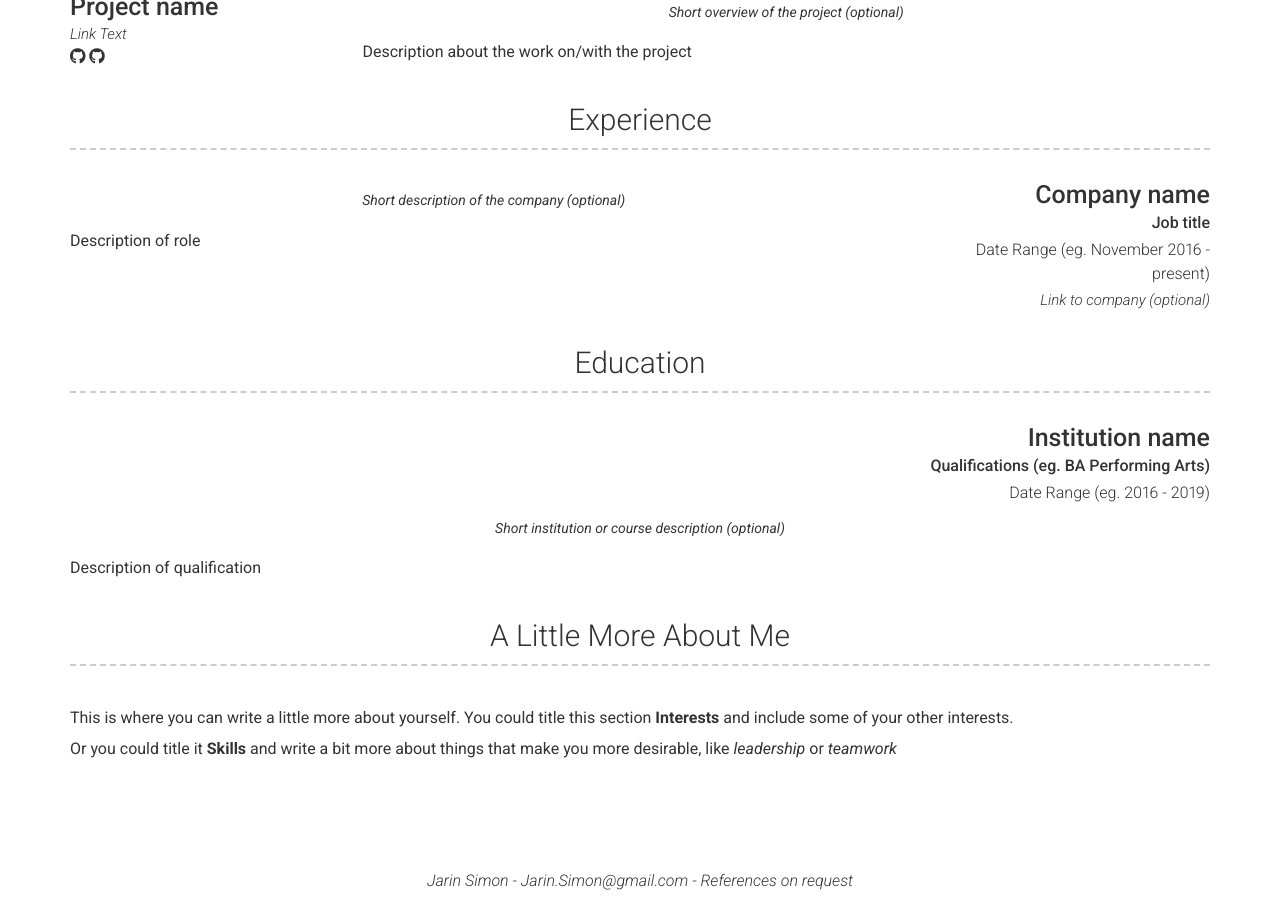
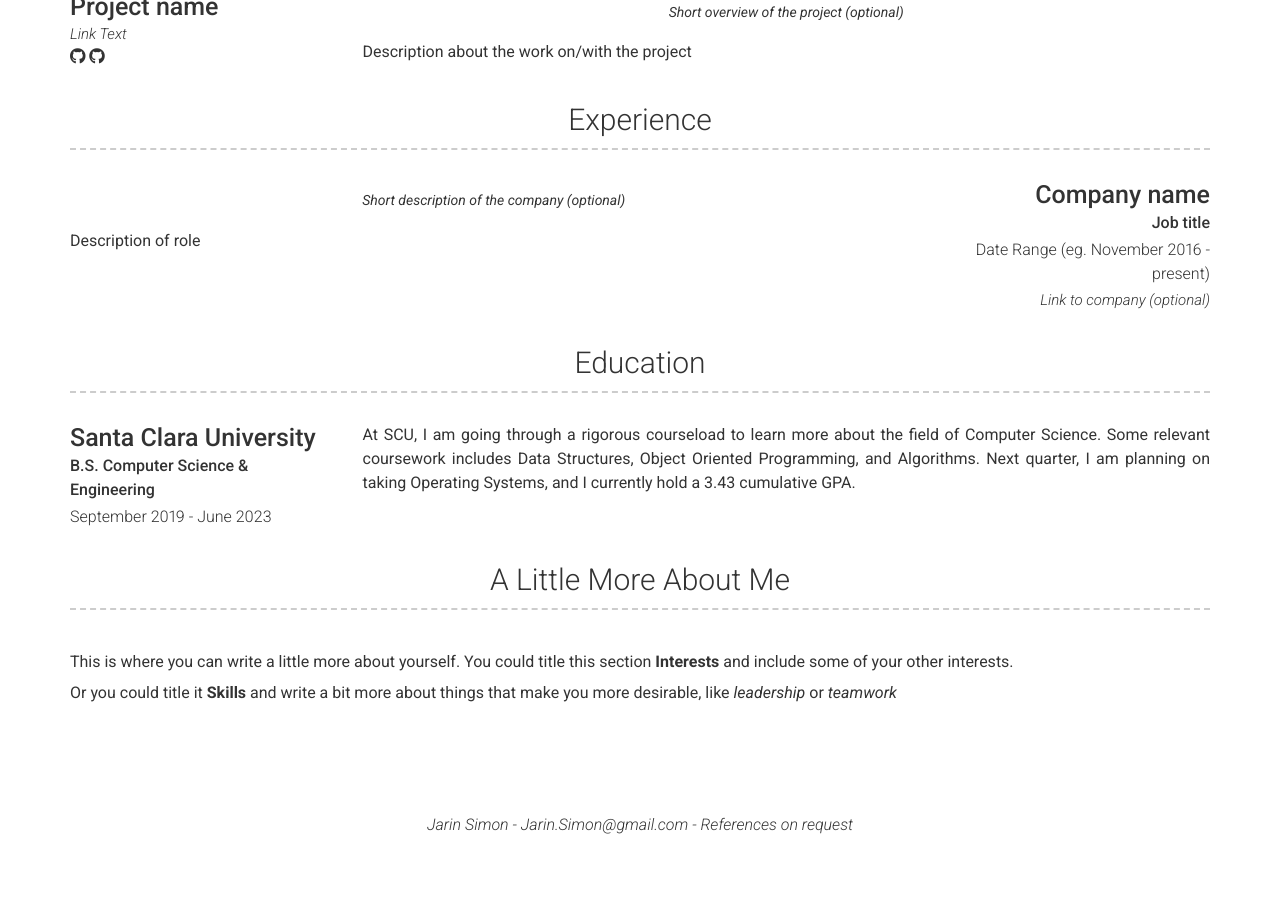
Before and after one commit to sproogen/modern-resume-theme, a Jekyll site: the page built from index.md, in a window 1280 px wide and 900 px high, scrolled down 615 px. Built offline with Jekyll 4.4.1, drawn with Linux system fonts in a browser that asks for light colours; nearby versions of some CDN libraries; after the commit the page ends 1459 px from its top, so only the background shows below that.

Commit message:
Education initial commit

```diff
--- a/_config.yml
+++ b/_config.yml
@@ -88,14 +88,14 @@ content:
   - title: Education
     layout: list
     content:
-      - layout: top-right
-        title: Institution name
-        sub_title: Qualifications (eg. BA Performing Arts)
-        caption: Date Range (eg. 2016 - 2019)
-        quote: >
-          Short institution or course description (optional)
+      - layout: left
+        title: Santa Clara University
+        sub_title: B.S. Computer Science & Engineering
+        caption: September 2019 - June 2023
         description: | # this will include new lines to allow paragraphs
-          Description of qualification
+          At SCU, I am going through a rigorous courseload to learn more about the field of Computer Science. Some relevant coursework includes Data Structures, Object Oriented Programming, and Algorithms.
+          Next quarter, I am planning on taking Operating Systems, and I currently hold a 3.43 cumulative GPA.
+
   - title: A Little More About Me
     layout: text
     content: | # this will include new lines to allow paragraphs
```
